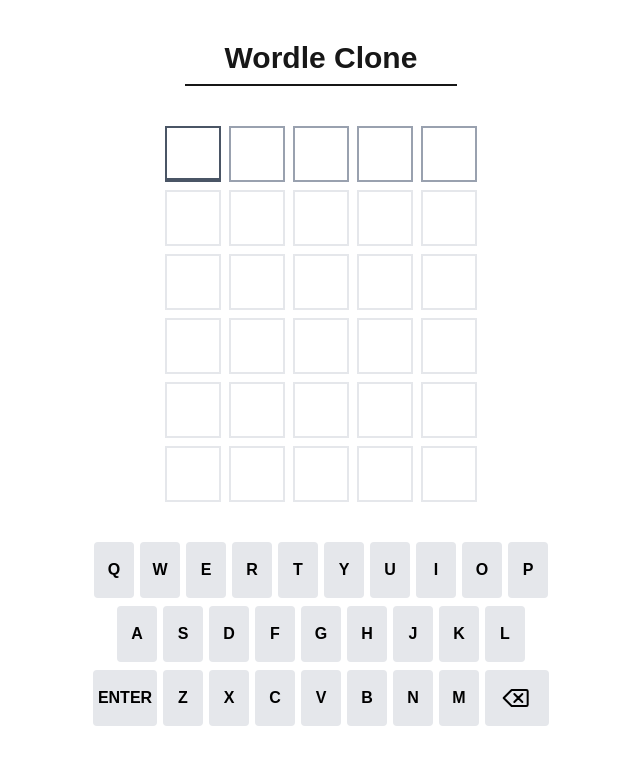
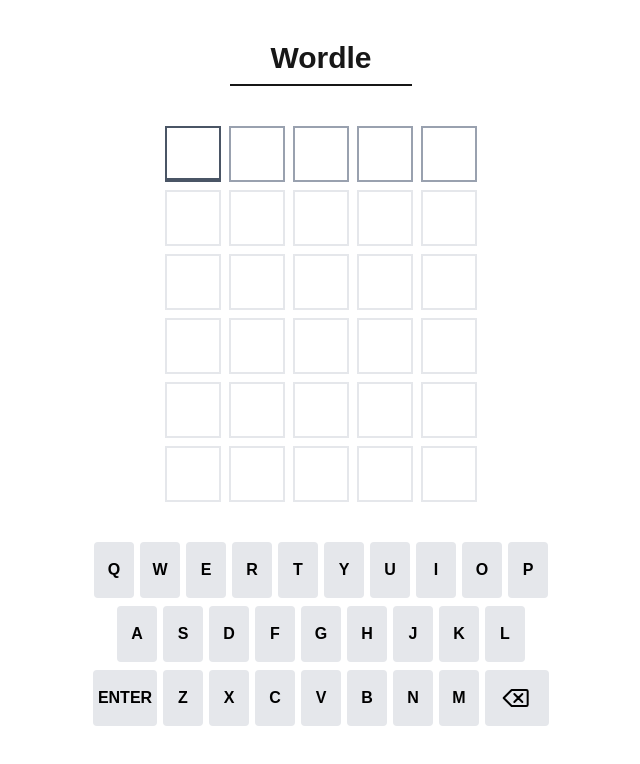
Before and after one commit to Syndroy/Wordle, a Next.js app: page / in a window 1280 px wide. Shown: the top 764 px of the page, without its empty margins (319-959 px from the left). Built offline with nearby package versions, Linux system fonts and the light colour scheme.

Commit message:
rectified the svg errors

```diff
--- a/src/app/page.tsx
+++ b/src/app/page.tsx
@@ -206,7 +206,7 @@
 
   return (
     <section className="flex flex-col items-center min-h-screen py-10">
-      <h1 className="text-3xl font-bold mb-10 border-b-2 pb-2 px-10">Wordle Clone</h1>
+      <h1 className="text-3xl font-bold mb-10 border-b-2 pb-2 px-10">Wordle</h1>
 
 
       <div className="grid gap-2 mb-10">
--- a/src/components/Keyboard.tsx
+++ b/src/components/Keyboard.tsx
@@ -76,7 +76,7 @@
               className={getKeyStyle(key)}
             >
               {key === "⌫" ? (
-                <svg viewBox="0 0 24 24" className="w-8 h-8" fill="none" xmlns="http://www.w3.org/2000/svg"><g id="SVGRepo_bgCarrier" strokeWidth="0"></g><g id="SVGRepo_tracerCarrier"strokeLinecap="round" strokeLinejoin="round"></g><g id="SVGRepo_iconCarrier"> <path d="M16 9L13.0001 11.9999M13.0001 11.9999L10 15M13.0001 11.9999L10.0002 9M13.0001 11.9999L16.0002 15M8 6H19C19.5523 6 20 6.44772 20 7V17C20 17.5523 19.5523 18 19 18H8L2 12L8 6Z" stroke="#000000" stroke-width="1.5" stroke-linecap="round" stroke-linejoin="round"></path> </g></svg>
+                <svg viewBox="0 0 24 24" className="w-8 h-8" fill="none" xmlns="http://www.w3.org/2000/svg"><g id="SVGRepo_bgCarrier" strokeWidth="0"></g><g id="SVGRepo_tracerCarrier"strokeLinecap="round" strokeLinejoin="round"></g><g id="SVGRepo_iconCarrier"> <path d="M16 9L13.0001 11.9999M13.0001 11.9999L10 15M13.0001 11.9999L10.0002 9M13.0001 11.9999L16.0002 15M8 6H19C19.5523 6 20 6.44772 20 7V17C20 17.5523 19.5523 18 19 18H8L2 12L8 6Z" stroke="#000000" strokeWidth="1.5" strokeLinecap="round" strokeLinejoin="round"></path> </g></svg>
               ) : key}
             </button>
           ))}
```
